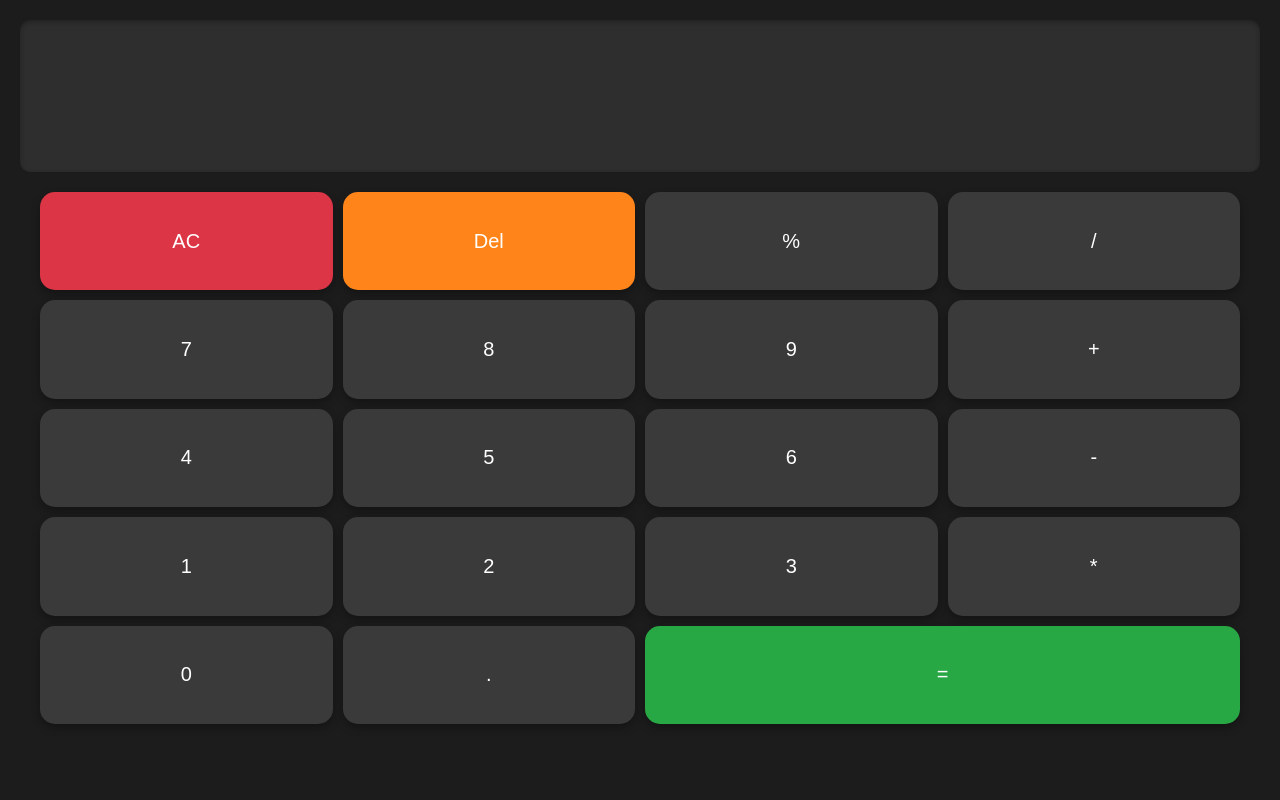
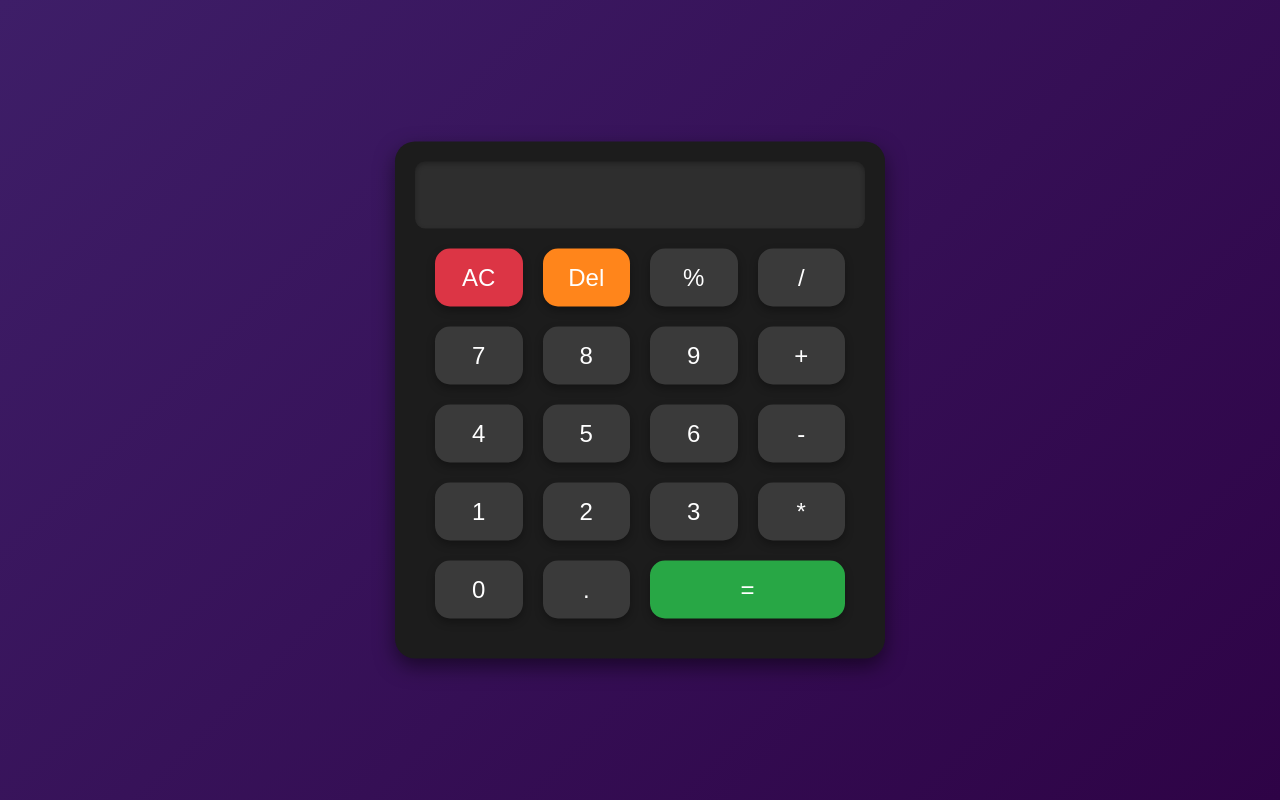
Before and after one commit to Jojo588/calculatorApp, a React (Create React App) app: page / in a window 1280 px wide. Built offline with nearby package versions, Linux system fonts and the light colour scheme.

Commit message:
calculatorApp

```diff
--- a/src/App.css
+++ b/src/App.css
@@ -1,3 +1,9 @@
+html, body {
+  height: 100%;
+  overflow: hidden; /* optional: hides background scroll */
+}
+
+
 * {
   margin: 0;
   padding: 0;
@@ -106,19 +112,32 @@ body {
     margin-top: 13%;
   }
 }
-@media (orientation: landscape)
- {
-  .container{
+@media screen and (max-width: 767px) and (orientation: landscape) and (hover: none) and (pointer: coarse) {
+  .container {
+    position: fixed;
+    top: 0;
+    left: 0;
+    transform: none;
     width: 100vw;
     height: 100vh;
     border-radius: 0;
+    padding: 20px;
+    overflow: hidden;
+  }
 
+  .textSection {
+    font-size: 2rem;
+    padding: 20px;
   }
-  .buttons{
+
+  .buttons {
+    margin-top: 5%;
     gap: 10px;
+    height: calc(100vh - 160px);
   }
-  .buttons input{
-    font-size: 20px;
-    padding: 0;
+
+  .buttons input {
+    font-size: 1.2rem;
+    padding: 8px;
   }
 }
```
Also changed, not shown: 6 other files (tests, documents, lock files or other folders).
